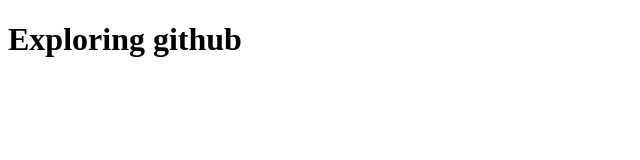
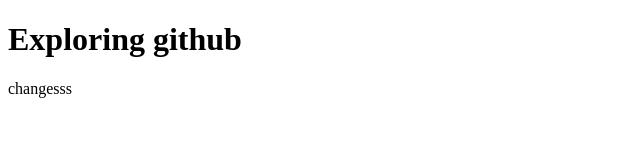
Before and after one commit to ShahriarLab/my-third-github, a plain HTML site: page index.html in a window 1280 px wide. Shown: the full height of the page, 0-640 px from the left. Drawn offline with Linux system fonts and the light colour scheme.

Commit message:
added to git hub

```diff
--- a/index.html
+++ b/index.html
@@ -7,5 +7,6 @@
 </head>
 <body>
     <h1>Exploring github</h1>
+    <p>changesss</p>
 </body>
 </html>
```
